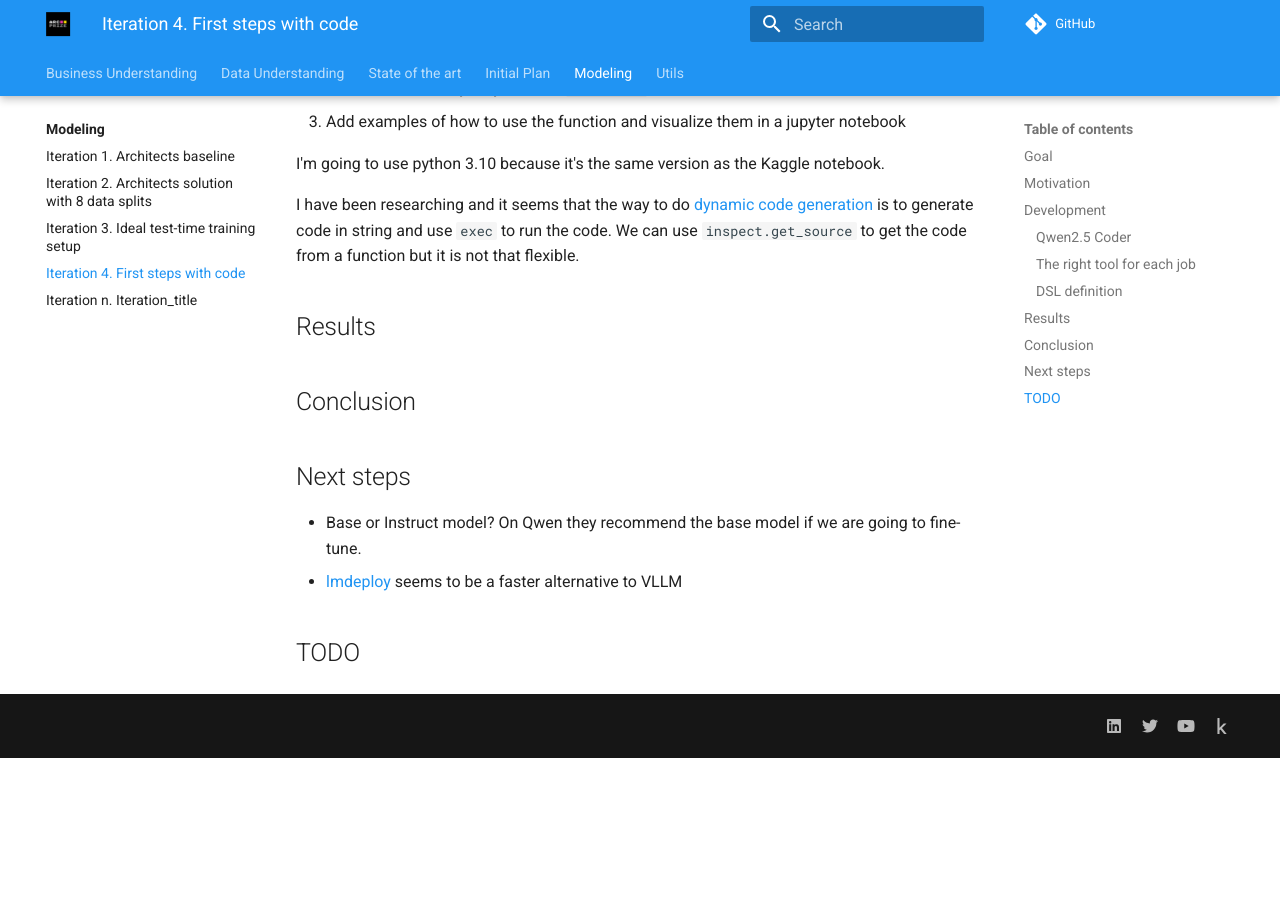
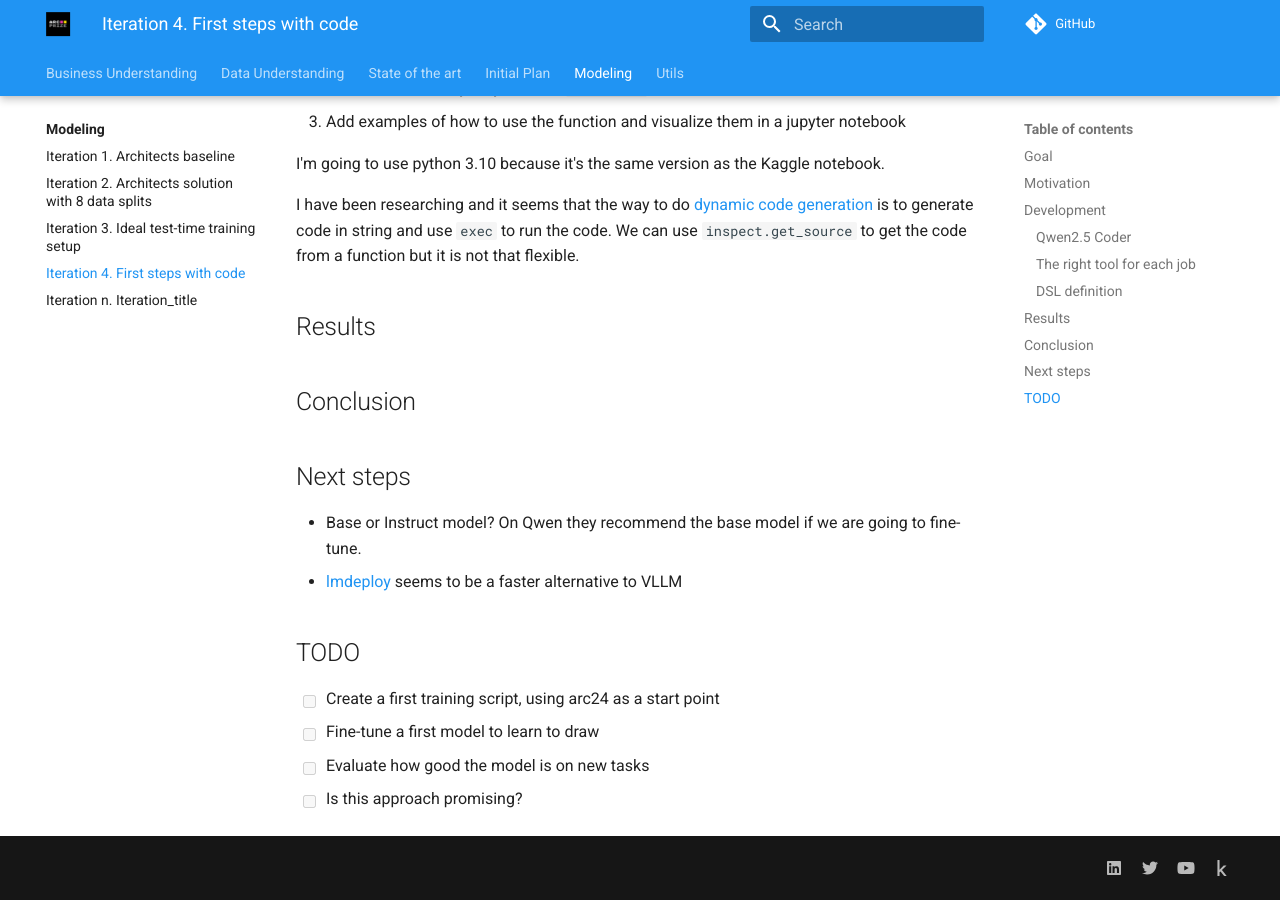
Before and after one commit to ironbar/arc25, an MkDocs documentation site: the page built from docs/modeling/Iteration_04_first_steps_with_code.md, in a window 1280 px wide and 900 px high, scrolled down 2357 px. Built offline with MkDocs 1.6.1 and Material for MkDocs 9.7.7, drawn with Linux system fonts in a browser that asks for light colours; comment, search, counter and statistics services are not loaded; before the commit the page ends 3115 px from its top, so only the background shows below that.

Commit message:
added TODOs

```diff
--- a/docs/modeling/Iteration_04_first_steps_with_code.md
+++ b/docs/modeling/Iteration_04_first_steps_with_code.md
@@ -68,3 +68,8 @@ I have been researching and it seems that the way to do [dynamic code generation
 - [lmdeploy](https://github.com/InternLM/lmdeploy) seems to be a faster alternative to VLLM
 
 ## TODO
+
+- [ ] Create a first training script, using arc24 as a start point
+- [ ] Fine-tune a first model to learn to draw
+- [ ] Evaluate how good the model is on new tasks
+- [ ] Is this approach promising?
```
Also changed, not shown: 1 other file.
